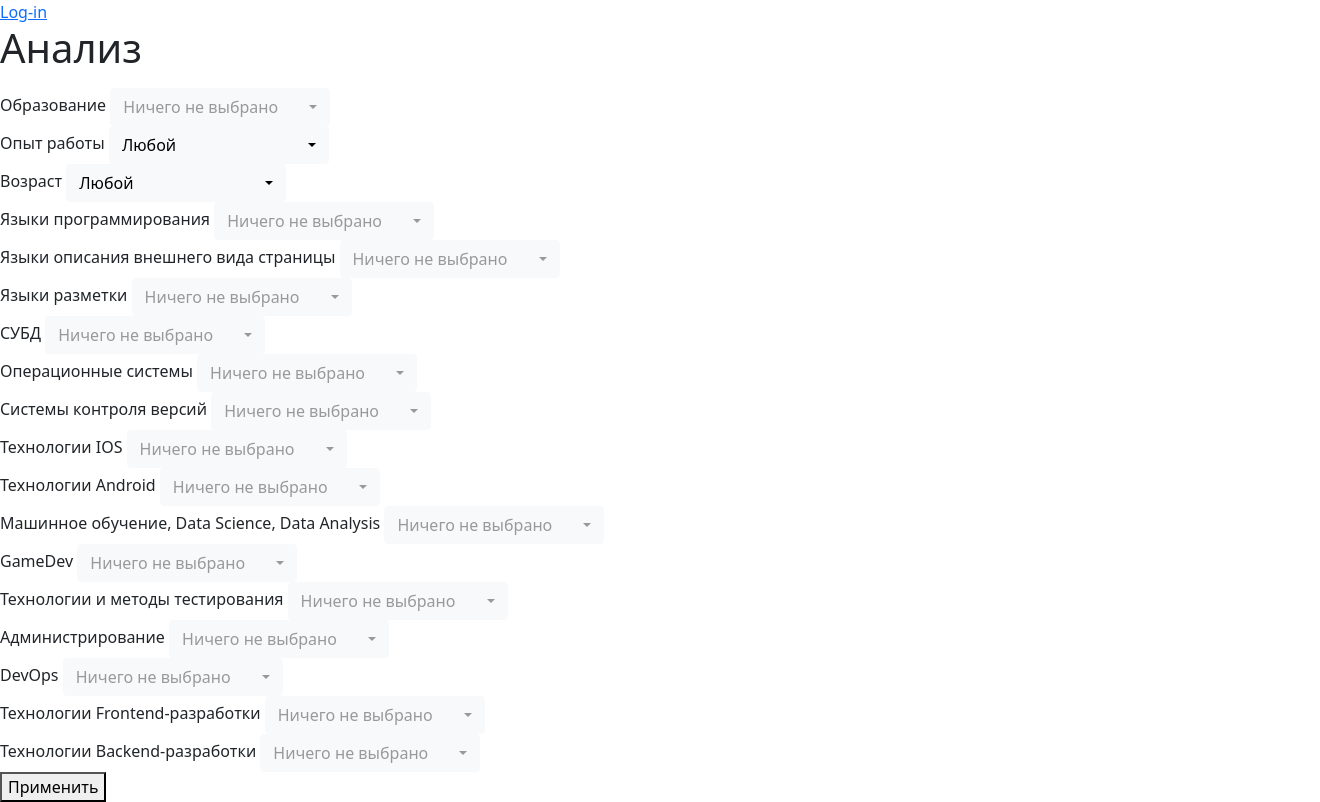
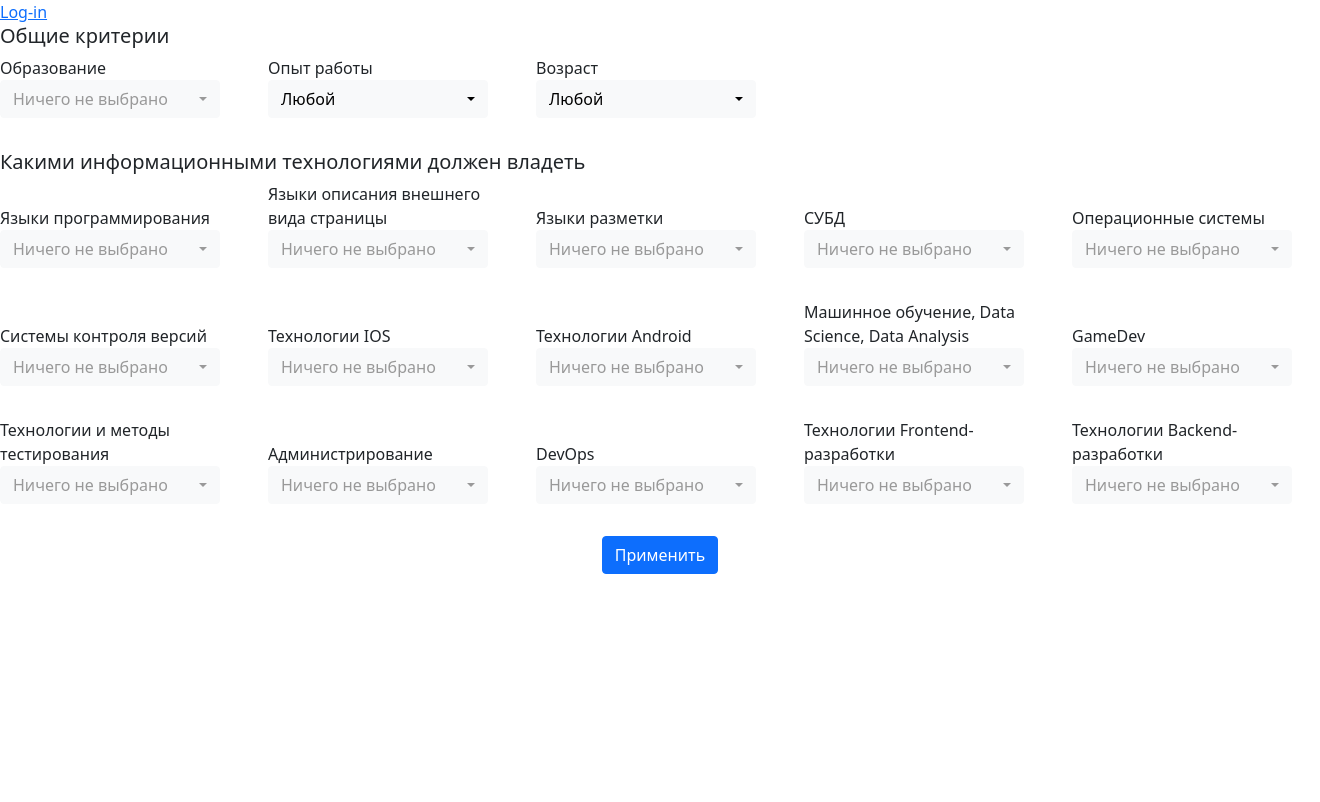
Before and after one commit to Frit027/web-resume-parser, a Django app: template resume/templates/resume/analysis.html in a window 1320 px wide. After the commit the page ends 574 px from the top, so only its background shows below. Run offline with Django 4.2, Linux system fonts and the light colour scheme; the template is opened without the code that fills it, so the values that code supplies are empty; parts of the project's set-up code (start-up, migrations or seed data) failed here and were passed over.

Commit message:
added styles

```diff
--- a/resume/templates/resume/analysis.html
+++ b/resume/templates/resume/analysis.html
@@ -2,7 +2,14 @@
 
 {% load static %}
 
-{% block title %}Main Page{% endblock %}
+{% block title %}Анализ{% endblock %}
+
+{% block stylesheet %}
+  {# bootstrap-icons #}
+  <link rel="stylesheet" href="https://cdn.jsdelivr.net/npm/bootstrap-icons@1.8.1/font/bootstrap-icons.css">
+  {# my styles #}
+  <link rel="stylesheet" href="{% static 'css/analysis.css' %}">
+{% endblock %}
 
 {% block script %}
   {# bootstrap-select #}
@@ -13,11 +20,10 @@
 {% endblock %}
 
 {% block content %}
-  <h1>Анализ</h1>
+  <h5>Общие критерии</h5>
 
-  <ul id="resumes"></ul>
-
-  <div>
+  <div class="selects">
+    <div class="select">
       <label for="levels">Образование</label>
       <select class="selectpicker" id="levels" multiple data-size="4" data-live-search="true" title="Ничего не выбрано">
         {% for level in data.levels %}
@@ -26,9 +32,9 @@
       </select>
     </div>
 
-  <div>
+    <div class="select">
       <label for="experience">Опыт работы</label>
-    <select class="selectpicker" id="experience">
+      <select class="selectpicker" id="experience" data-size="4">
         <option value="None">Любой</option>
         <option value="no">Без опыта</option>
         <option value="less_1">Меньше 1 года</option>
@@ -39,9 +45,9 @@
       </select>
     </div>
 
-  <div>
+    <div class="select">
       <label for="age">Возраст</label>
-    <select class="selectpicker" id="age">
+      <select class="selectpicker" id="age" data-size="4">
         <option value="None">Любой</option>
         <option value="14_20">От 14 до 20 лет</option>
         <option value="20_30">От 20 до 30 лет</option>
@@ -49,8 +55,12 @@
         <option value="more_50">Старше 50 лет</option>
       </select>
     </div>
+  </div>
 
-  <div>
+  <h5>Какими информационными технологиями должен владеть</h5>
+
+  <div class="selects">
+    <div class="select">
       <label for="program_lang">Языки программирования</label>
       <select class="selectpicker" id="program_lang" multiple data-size="4" data-live-search="true" title="Ничего не выбрано">
         {% for lang in data.program_lang %}
@@ -59,7 +69,7 @@
       </select>
     </div>
 
-  <div>
+    <div class="select">
       <label for="stylesheet_lang">Языки описания внешнего вида страницы</label>
       <select class="selectpicker" id="stylesheet_lang" multiple data-size="4" data-live-search="true" title="Ничего не выбрано">
         {% for ssl in data.stylesheet_lang %}
@@ -68,7 +78,7 @@
       </select>
     </div>
 
-  <div>
+    <div class="select">
       <label for="markup_lang">Языки разметки</label>
       <select class="selectpicker" id="markup_lang" multiple data-size="4" data-live-search="true" title="Ничего не выбрано">
         {% for markup in data.markup_lang %}
@@ -77,7 +87,7 @@
       </select>
     </div>
 
-  <div>
+    <div class="select">
       <label for="db">СУБД</label>
       <select class="selectpicker" id="db" multiple data-size="4" data-live-search="true" title="Ничего не выбрано">
         {% for db in data.db %}
@@ -86,7 +96,7 @@
       </select>
     </div>
 
-  <div>
+    <div class="select">
       <label for="operating_system">Операционные системы</label>
       <select class="selectpicker" id="operating_system" multiple data-size="4" data-live-search="true" title="Ничего не выбрано">
         {% for os in data.operating_system %}
@@ -94,8 +104,10 @@
         {% endfor %}
       </select>
     </div>
+  </div>
 
-  <div>
+  <div class="selects">
+    <div class="select">
       <label for="version_control">Системы контроля версий</label>
       <select class="selectpicker" id="version_control" multiple data-size="4" data-live-search="true" title="Ничего не выбрано">
         {% for vc in data.version_control %}
@@ -104,7 +116,7 @@
       </select>
     </div>
 
-  <div>
+    <div class="select">
       <label for="ios">Технологии IOS</label>
       <select class="selectpicker" id="ios" multiple data-size="4" data-live-search="true" title="Ничего не выбрано">
         {% for skill in data.ios %}
@@ -113,7 +125,7 @@
       </select>
     </div>
 
-  <div>
+    <div class="select">
       <label for="android">Технологии Android</label>
       <select class="selectpicker" id="android" multiple data-size="4" data-live-search="true" title="Ничего не выбрано">
         {% for skill in data.android %}
@@ -122,7 +134,7 @@
       </select>
     </div>
 
-  <div>
+    <div class="select">
       <label for="ml">Машинное обучение, Data Science, Data Analysis</label>
       <select class="selectpicker" id="ml" multiple data-size="4" data-live-search="true" title="Ничего не выбрано">
         {% for skill in data.ml %}
@@ -131,7 +143,7 @@
       </select>
     </div>
 
-  <div>
+    <div class="select">
       <label for="gamedev">GameDev</label>
       <select class="selectpicker" id="gamedev" multiple data-size="4" data-live-search="true" title="Ничего не выбрано">
         {% for skill in data.gamedev %}
@@ -139,8 +151,10 @@
         {% endfor %}
       </select>
     </div>
+  </div>
 
-  <div>
+  <div class="selects">
+    <div class="select">
       <label for="testing">Технологии и методы тестирования</label>
       <select class="selectpicker" id="testing" multiple data-size="4" data-live-search="true" title="Ничего не выбрано">
         {% for test in data.testing %}
@@ -149,7 +163,7 @@
       </select>
     </div>
 
-  <div>
+    <div class="select">
       <label for="sys_admin">Администрирование</label>
       <select class="selectpicker" id="sys_admin" multiple data-size="4" data-live-search="true" title="Ничего не выбрано">
         {% for skill in data.sys_admin %}
@@ -158,7 +172,7 @@
       </select>
     </div>
 
-  <div>
+    <div class="select">
       <label for="devops">DevOps</label>
       <select class="selectpicker" id="devops" multiple data-size="4" data-live-search="true" title="Ничего не выбрано">
         {% for skill in data.devops %}
@@ -167,7 +181,7 @@
       </select>
     </div>
 
-  <div>
+    <div class="select">
       <label for="frontend">Технологии Frontend-разработки</label>
       <select class="selectpicker" id="frontend" multiple data-size="4" data-live-search="true" title="Ничего не выбрано">
         {% for skill in data.frontend %}
@@ -176,7 +190,7 @@
       </select>
     </div>
 
-  <div>
+    <div class="select">
       <label for="backend">Технологии Backend-разработки</label>
       <select class="selectpicker" id="backend" multiple data-size="4" data-live-search="true" title="Ничего не выбрано">
         {% for skill in data.backend %}
@@ -184,8 +198,13 @@
         {% endfor %}
       </select>
     </div>
+  </div>
 
-  <button id="apply_button" type="button">Применить</button>
+  <div class="text-center">
+    <button class="btn btn-primary" id="apply_button">Применить</button>
+  </div>
+
+  <div id="resumes"></div>
 
   <script src="{% static 'js/send_filters.js' %}"></script>
 {% endblock %}
```
Lines whose indentation alone changed are shown as unchanged.
